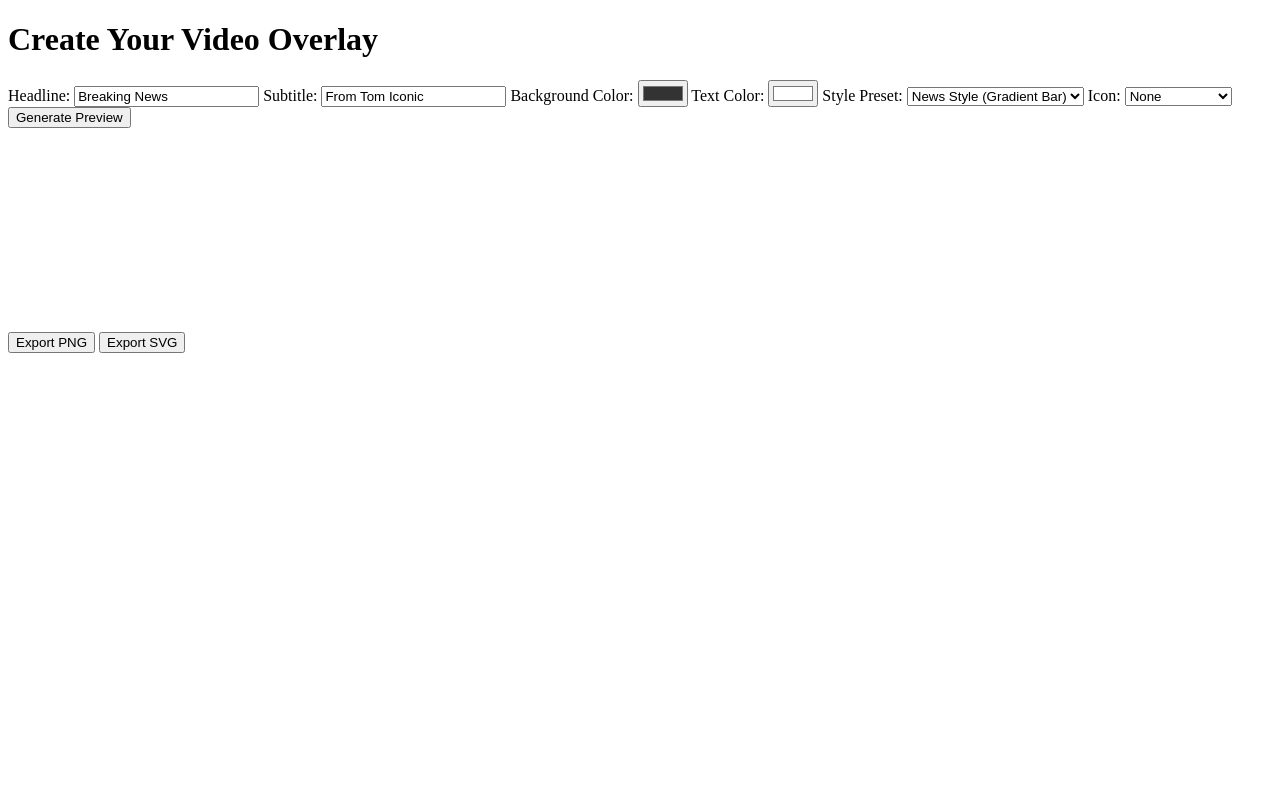
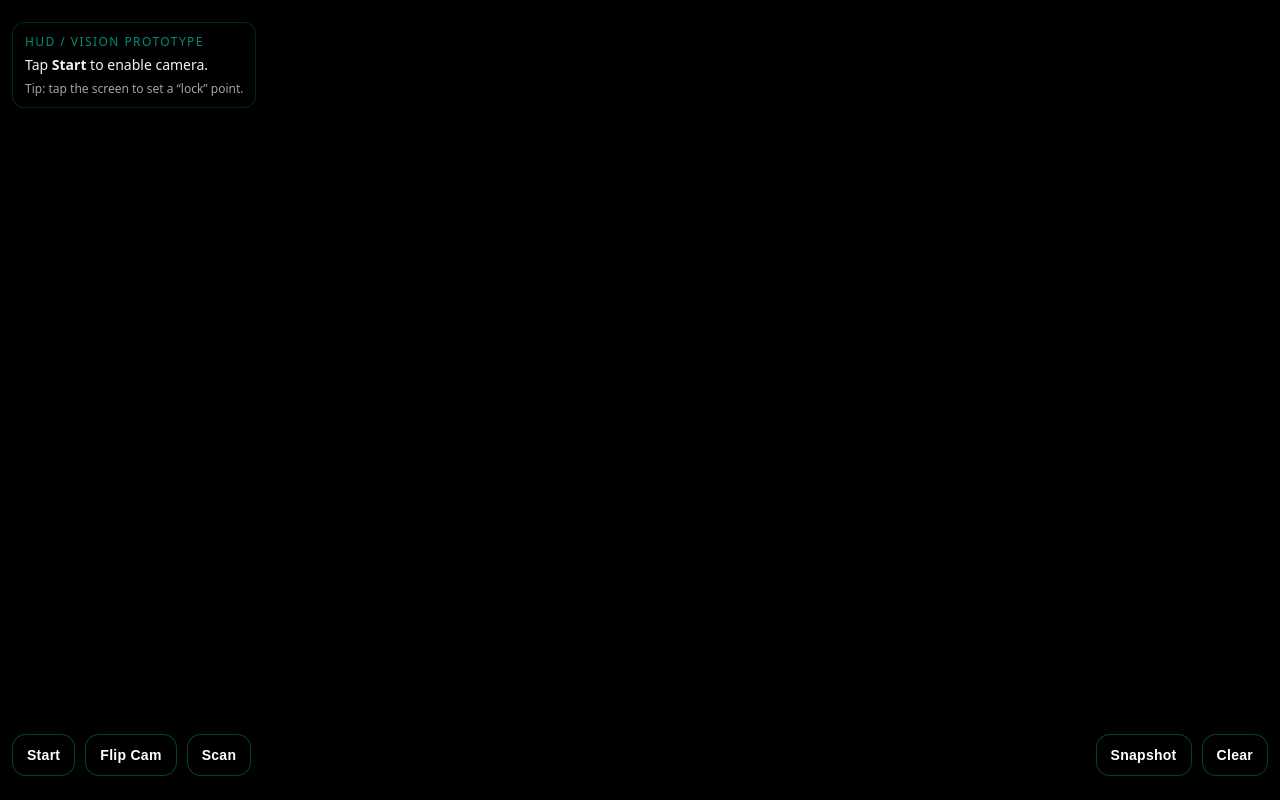
Before and after one commit to tomiconicgit/ArcRaidersWiki, a plain HTML site: page index.html in a window 1280 px wide. Drawn offline with Linux system fonts and the light colour scheme.

Commit message:
Update index.html

```diff
--- a/index.html
+++ b/index.html
@@ -1,43 +1,203 @@
-<!DOCTYPE html>
+<!doctype html>
 <html lang="en">
 <head>
-    <meta charset="UTF-8">
-    <meta name="viewport" content="width=device-width, initial-scale=1.0">
-    <title>Overlay Generator</title>
-    <link rel="stylesheet" href="styles.css">
-    <link rel="stylesheet" href="https://cdnjs.cloudflare.com/ajax/libs/font-awesome/6.4.0/css/all.min.css"> <!-- For icons -->
+  <meta charset="utf-8" />
+  <meta name="viewport" content="width=device-width, initial-scale=1, viewport-fit=cover" />
+  <meta name="theme-color" content="#000000" />
+  <title>HUD Vision Prototype</title>
+  <style>
+    :root {
+      --pad: max(12px, env(safe-area-inset-left));
+      --padR: max(12px, env(safe-area-inset-right));
+      --padT: max(12px, env(safe-area-inset-top));
+      --padB: max(12px, env(safe-area-inset-bottom));
+      --fg: rgba(0, 255, 220, 0.95);
+      --fg2: rgba(0, 255, 220, 0.55);
+      --bg: rgba(0, 0, 0, 0.45);
+      --danger: rgba(255, 80, 80, 0.95);
+    }
+
+    html, body {
+      margin: 0;
+      height: 100%;
+      background: #000;
+      color: white;
+      font-family: ui-sans-serif, system-ui, -apple-system, Segoe UI, Roboto, Helvetica, Arial;
+      overscroll-behavior: none;
+      -webkit-tap-highlight-color: transparent;
+    }
+
+    #app {
+      position: fixed;
+      inset: 0;
+      overflow: hidden;
+      background: #000;
+    }
+
+    video {
+      position: absolute;
+      inset: 0;
+      width: 100%;
+      height: 100%;
+      object-fit: cover;
+      transform: scaleX(-1); /* selfie-style; set to 1 for rear camera feel */
+      background: #000;
+    }
+
+    canvas {
+      position: absolute;
+      inset: 0;
+      width: 100%;
+      height: 100%;
+      touch-action: manipulation;
+      pointer-events: auto;
+    }
+
+    #topbar {
+      position: absolute;
+      left: 0;
+      right: 0;
+      top: 0;
+      padding: calc(var(--padT) + 10px) var(--padR) 10px var(--pad);
+      display: flex;
+      gap: 10px;
+      align-items: flex-start;
+      justify-content: space-between;
+      pointer-events: none;
+    }
+
+    .status {
+      pointer-events: none;
+      background: linear-gradient(180deg, rgba(0,0,0,0.55), rgba(0,0,0,0.2));
+      border: 1px solid rgba(0,255,220,0.15);
+      padding: 10px 12px;
+      border-radius: 12px;
+      max-width: 72vw;
+      backdrop-filter: blur(8px);
+      -webkit-backdrop-filter: blur(8px);
+    }
+
+    .status .line1 {
+      font-size: 12px;
+      letter-spacing: 0.12em;
+      text-transform: uppercase;
+      color: var(--fg2);
+    }
+
+    .status .line2 {
+      margin-top: 6px;
+      font-size: 14px;
+      color: rgba(255,255,255,0.95);
+      line-height: 1.3;
+    }
+
+    #controls {
+      position: absolute;
+      left: 0;
+      right: 0;
+      bottom: 0;
+      padding: 12px var(--padR) calc(var(--padB) + 12px) var(--pad);
+      display: flex;
+      gap: 10px;
+      justify-content: space-between;
+      align-items: center;
+      pointer-events: none;
+    }
+
+    .btnrow {
+      display: flex;
+      gap: 10px;
+      pointer-events: auto;
+    }
+
+    button {
+      border: 1px solid rgba(0,255,220,0.25);
+      background: rgba(0,0,0,0.55);
+      color: white;
+      padding: 12px 14px;
+      border-radius: 14px;
+      font-size: 14px;
+      font-weight: 600;
+      letter-spacing: 0.02em;
+      backdrop-filter: blur(8px);
+      -webkit-backdrop-filter: blur(8px);
+      user-select: none;
+    }
+
+    button:active {
+      transform: translateY(1px);
+    }
+
+    button[data-on="true"] {
+      border-color: rgba(0,255,220,0.65);
+      box-shadow: 0 0 0 2px rgba(0,255,220,0.12) inset;
+    }
+
+    #gallery {
+      position: absolute;
+      right: var(--padR);
+      bottom: calc(var(--padB) + 78px);
+      width: min(44vw, 220px);
+      display: grid;
+      gap: 8px;
+      pointer-events: auto;
+    }
+
+    .shot {
+      border: 1px solid rgba(0,255,220,0.18);
+      border-radius: 12px;
+      overflow: hidden;
+      background: rgba(0,0,0,0.35);
+      backdrop-filter: blur(8px);
+      -webkit-backdrop-filter: blur(8px);
+    }
+
+    .shot img {
+      display: block;
+      width: 100%;
+      height: auto;
+    }
+
+    .hint {
+      opacity: 0.8;
+      font-size: 12px;
+      margin-top: 6px;
+      color: rgba(255,255,255,0.8);
+    }
+
+    a {
+      color: var(--fg);
+    }
+  </style>
 </head>
 <body>
-    <div class="container">
-        <h1>Create Your Video Overlay</h1>
-        <form id="overlay-form">
-            <label>Headline: <input type="text" id="headline" placeholder="Main Text" value="Breaking News"></label>
-            <label>Subtitle: <input type="text" id="subtitle" placeholder="Details" value="From Tom Iconic"></label>
-            <label>Background Color: <input type="color" id="bg-color" value="#333333"></label>
-            <label>Text Color: <input type="color" id="text-color" value="#ffffff"></label>
-            <label>Style Preset:
-                <select id="style-preset">
-                    <option value="news">News Style (Gradient Bar)</option>
-                    <option value="twitch">Twitch Neon</option>
-                    <option value="modern">Modern Minimal</option>
-                </select>
-            </label>
-            <label>Icon:
-                <select id="icon">
-                    <option value="">None</option>
-                    <option value="fa-newspaper">Newspaper</option>
-                    <option value="fa-video">Video Camera</option>
-                    <option value="fa-star">Star</option>
-                </select>
-            </label>
-            <button type="button" onclick="generateOverlay()">Generate Preview</button>
-        </form>
-        <canvas id="preview-canvas" width="800" height="200"></canvas>
-        <div class="export-buttons">
-            <button onclick="exportPNG()">Export PNG</button>
-            <button onclick="exportSVG()">Export SVG</button>
-        </div>
+  <div id="app">
+    <video id="video" playsinline muted></video>
+    <canvas id="hud"></canvas>
+
+    <div id="topbar">
+      <div class="status" id="statusBox">
+        <div class="line1">HUD / VISION PROTOTYPE</div>
+        <div class="line2" id="statusText">Tap <b>Start</b> to enable camera.</div>
+        <div class="hint" id="hintText">Tip: tap the screen to set a “lock” point.</div>
+      </div>
     </div>
-    <script src="script.js"></script>
+
+    <div id="gallery"></div>
+
+    <div id="controls">
+      <div class="btnrow">
+        <button id="btnStart">Start</button>
+        <button id="btnFlip">Flip Cam</button>
+        <button id="btnScan" data-on="false">Scan</button>
+      </div>
+      <div class="btnrow">
+        <button id="btnSnap">Snapshot</button>
+        <button id="btnClear">Clear</button>
+      </div>
+    </div>
+  </div>
+
+  <script type="module" src="./js/main.js"></script>
 </body>
 </html>
```
